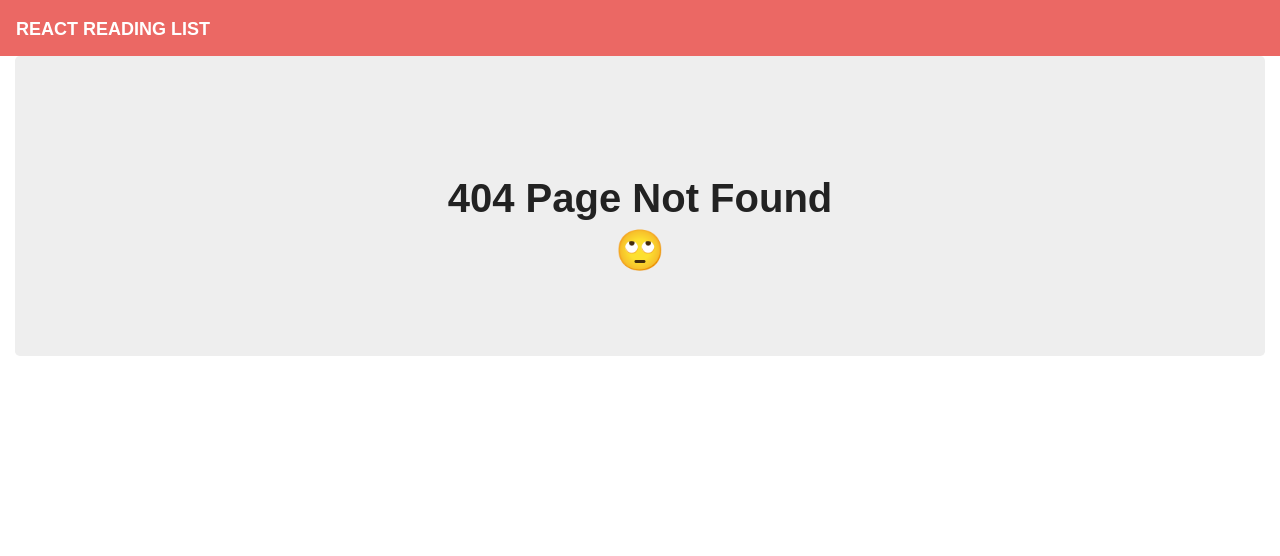
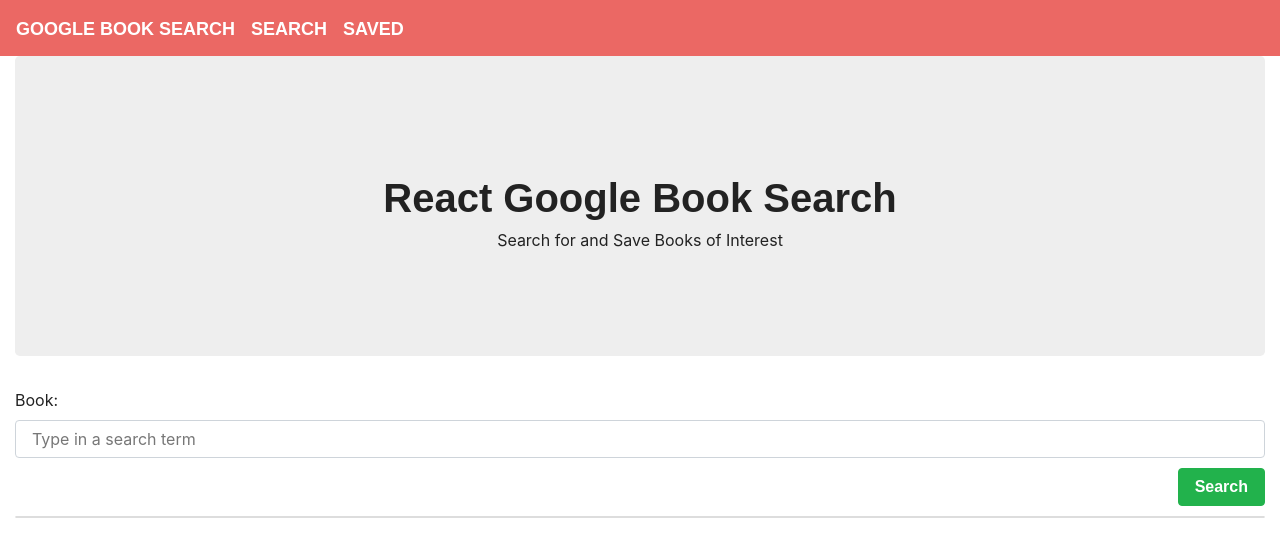
Before and after one commit to DavidPomarede/book-search, a React (Create React App) app in the folder client/: page /saved in a window 1280 px wide. Before the commit this address had no page. Shown: the top 556 px of the page. Built offline with nearby package versions, Linux system fonts and the light colour scheme; a web font is replaced by a local one.

Commit message:
links again

```diff
--- a/client/src/App.js
+++ b/client/src/App.js
@@ -1,6 +1,7 @@
 import React from "react";
 import { BrowserRouter as Router, Route, Switch } from "react-router-dom";
 import Books from "./pages/Books";
+import Saved from "./pages/Saved";
 import Detail from "./pages/Detail";
 import NoMatch from "./pages/NoMatch";
 import Nav from "./components/Nav";
@@ -14,6 +15,7 @@
           <Route exact path="/" component={Books} />
           <Route exact path="/books" component={Books} />
           <Route exact path="/books/:id" component={Detail} />
+          <Route exact path="/saved" component={Saved} />
           <Route component={NoMatch} />
         </Switch>
       </div>
--- a/client/src/components/Nav/index.js
+++ b/client/src/components/Nav/index.js
@@ -4,7 +4,13 @@
   return (
     <nav className="navbar navbar-expand-lg navbar-dark bg-primary">
       <a className="navbar-brand" href="/">
-        React Reading List
+        Google Book Search
+      </a>
+            <a className="navbar-brand" href="/books">
+        search
+      </a>
+      <a className="navbar-brand" href="/saved">
+        saved
       </a>
     </nav>
   );
--- /dev/null
+++ b/client/src/pages/Saved.js
@@ -0,0 +1,191 @@
+import React, { Component } from "react";
+
+// import DeleteBtn from "../components/DeleteBtn";
+import SaveBtn from "../components/SaveBtn";
+import Jumbotron from "../components/Jumbotron";
+import API from "../utils/API";
+// import { Link } from "react-router-dom";
+import { Col, Row, Container } from "../components/Grid";
+import { List, ListItem } from "../components/List";
+import { Input, FormBtn } from "../components/Form";
+import SearchForm from "../components/SearchForm";
+import SearchResults from "../components/SearchResults";
+
+
+
+const axios = require('axios');
+class Saved extends Component {
+  state = {
+    books: [],
+    title: "",
+    author: "",
+    synopsis: "",
+    search: "",
+    book: "",
+    error: ""
+  };
+
+  // componentDidMount() {
+  //   // this.loadBooks();
+
+  // }
+
+  loadBooks = () => {
+    API.getBooks()
+      .then(res =>
+        this.setState({ books: res.data, title: "", author: "", synopsis: "" })
+      )
+      .catch(err => console.log(err));
+  };
+
+  deleteBook = id => {
+    API.deleteBook(id)
+      .then(res => this.loadBooks())
+      .catch(err => console.log(err));
+  };
+
+  saveBook = id => {
+    const book = { ...this.state }
+    this.props.saveBook(book)
+    console.log(book);
+  }
+ handleInputChange = event => {
+    this.setState({ search: event.target.value });
+  };
+  // handleInputChange = event => {
+  //   const { name, value } = event.target;
+  //   this.setState({
+  //     [name]: value
+  //   });
+  // };
+
+  // handleFormSubmit = event => {
+  //   event.preventDefault();
+  //   if (this.state.title) {
+  //     API.searchBooks({
+  //       query: this.state.title
+  //     })
+  //       .then(res =>
+
+  //       this.setState({ books: res.data }))
+
+  //       .catch(err => console.log(err));
+  //   }
+  // };
+
+
+  // searchGoogleBooks = () => {
+  //   API.searchBooks()
+
+  //     .then(res =>
+
+  //       this.setState({
+  //         books: res.data
+  //       })
+  //     )
+
+  //     .catch(err => console.log(err));
+  // };
+  handleFormSubmit = event => {
+    event.preventDefault();
+    API.searchBooks(this.state.search)
+      .then(res => {
+        if (res.data.status === "error") {
+          throw new Error(res.data.message);
+        }
+        this.setState({ results: res.data.message, error: "" });
+      })
+      .catch(err => this.setState({ error: err.message }));
+  };
+  // searchGoogleBooks = event => {
+  //   event.preventDefault();
+  //   API.searchBooks(this.state.search)
+  //     .then(res => {
+  //       if (res.data.status === "error") {
+  //         throw new Error(res.data.message);
+  //       }
+  //       this.setState({ books: res.data, error: "" });
+  //     })
+  //     .catch(err => this.setState({ error: err.message }));
+  // };
+
+
+  render() {
+    return (
+      <Container fluid>
+        <Row>
+          <Col size="md-12">
+            <Jumbotron size='sm-12'>
+              <h1>React Google Book Search</h1>
+              <p>Search for and Save Books of Interest</p>
+            </Jumbotron>
+            {/* <form>
+            Search Books
+              <Input
+                value={this.state.search}
+                onChange={this.handleInputChange}
+                name="search"
+                placeholder="Title (required)"
+              />
+              <FormBtn
+                disabled={!this.state.search}
+                onClick={this.searchGoogleBooks}
+              >
+                Submit
+              </FormBtn>
+            </form> */}
+            <SearchForm
+              handleFormSubmit={this.handleFormSubmit}
+              handleInputChange={this.handleInputChange}
+              search={this.state.search}
+            />
+            <SearchResults results={this.state.results} />
+
+          </Col>
+          </Row>
+          <Row>
+          <Col size="md-12 sm-12">
+
+            {this.state.books ? (
+
+              <List></List>
+              //   {this.state.books.map(book => (
+
+              //     <ListItem className="media my-4 rounded shadow p-2" key={book.id}>
+              //       <img src={book.img ? book.img : ""} className="mr-3" alt="..." />
+              //       <div className="media-body">
+              //         <h5 className="mt-0 mb-1">{book.title} <span className="font-italic">by {book.author}</span></h5>
+              //         {/* <Link to={"/books/" + book._id}>
+              //           <strong>
+              //             {book.title} by {book.author}
+              //           </strong>
+              //         </Link> */}
+              //         <p className="overflow-auto description">{book.description}</p>
+              //         <a className="btn btn-primary" target="_blank" rel="noopener noreferrer" href={"/books/" + book._id}>View</a> {" "}
+              //         <SaveBtn key="book.id" book={book} savebook={this.saveBook} />
+              //         {/* <DeleteBtn onClick={() => this.deleteBook(book._id)} /> */}
+              //       </div>
+              //     </ListItem>
+
+
+              //     // <ListItem key={book._id}>
+              //     //   <Link to={"/books/" + book._id}>
+              //     //     <strong>
+              //     //       {book.title} by {book.author}
+              //     //     </strong>
+              //     //   </Link>
+              //     //   <DeleteBtn onClick={() => this.deleteBook(book._id)} />
+              //     // </ListItem>
+              //   ))}
+              // </List>
+            ) : (
+              <h3>No Results to Display</h3>
+            )}
+          </Col>
+        </Row>
+      </Container>
+    );
+  }
+}
+
+export default Saved;
```
Also changed, not shown: 2 other files (tests, documents, lock files or other folders).
